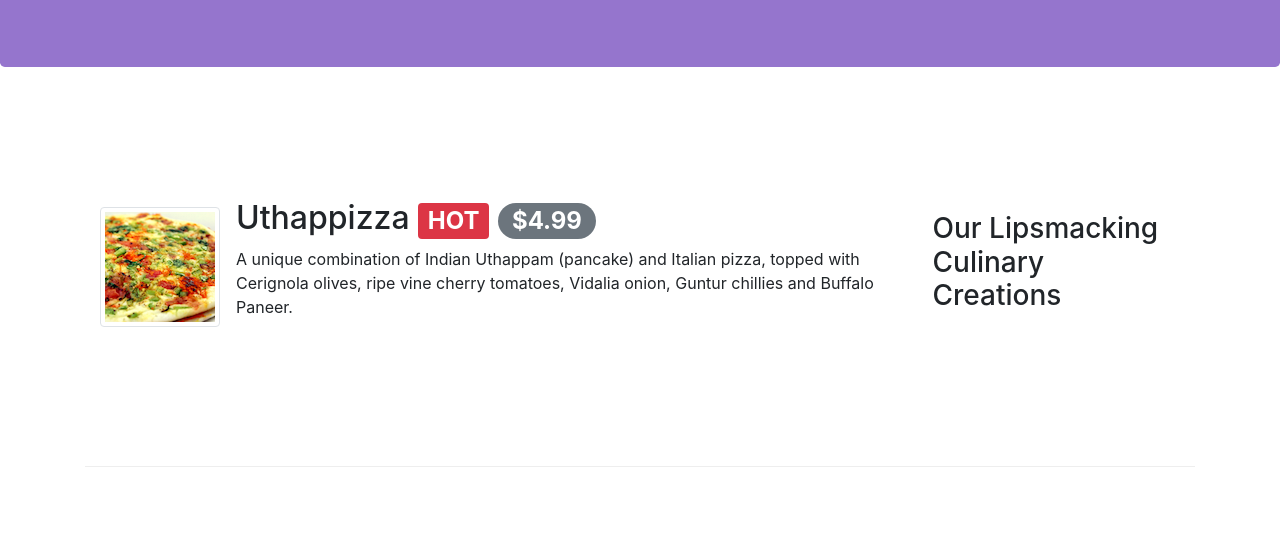
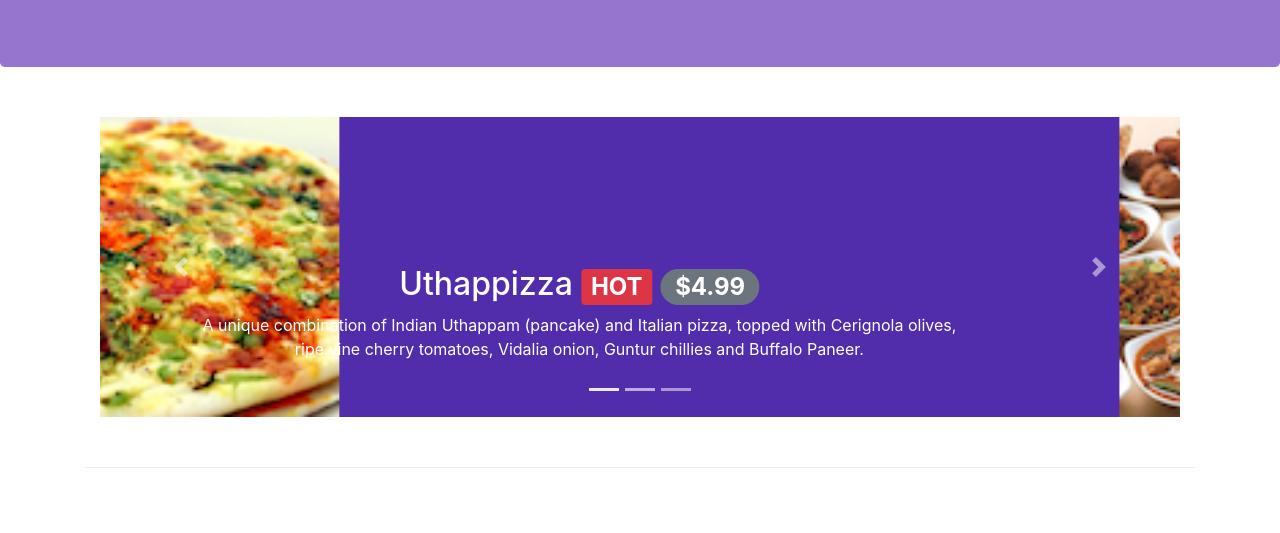
Before and after one commit to dddash11/ConFusion, a website: page index.html in a window 1280 px wide. Shown: the part 267-800 px from the top of the page. Drawn offline with nearby package versions, Linux system fonts and the light colour scheme.

Commit message:
Carousel

```diff
--- a/css/styles.css
+++ b/css/styles.css
@@ -44,3 +44,18 @@ body{
     border-bottom: 1px solid #ddd;
     padding: 10px;
 }
+
+.carousel{
+    background: #512DAB;
+}
+
+.carousel-item{
+    height: 300px;
+}
+
+.carousel-item img{
+    position: absolute;
+    top: 0;
+    left: 0;
+    min-height: 300px;
+}
--- a/index.html
+++ b/index.html
@@ -99,6 +99,52 @@
     </header>
 
     <div class ="container">
+        <div class="row row-content">
+            <div class="col">
+                <div id="mycarousel" class="carousel slide" data-ride="carousel">
+                    <div class="carousel-inner" role="listbox">
+                        <div class="carousel-item active">
+                            <img class="d-block img-fluid" src="img/uthappizza.png" alt="uthappizza">
+                            <div class="carousel-caption d-none d-md-block">
+                                <h2>Uthappizza <span class="badge badge-danger">HOT</span> <span
+                                        class="badge badge-pill badge-secondary">$4.99</span></h2>
+                                <p>A unique combination of Indian Uthappam (pancake) and Italian pizza, topped with Cerignola olives, ripe vine cherry
+                                    tomatoes, Vidalia onion, Guntur chillies and Buffalo Paneer.</p>
+                            </div>
+                        </div>
+                        <div class="carousel-item">
+                            <img class="d-block img-fluid" src="img/buffet.png" alt="buffet">
+                            <div class="carousel-caption d-none d-md-block">
+                                <h2>Weekend Grand Buffet <span class="badge badge-danger">NEW</span></h2>
+                                <p>Featuring mouthwatering combinations with a choice of five different salads, six enticing appetizers, six main
+                                    entrees and five choicest desserts. Free flowing bubbly and soft drinks. All for just $19.99 per person </p>
+                            </div>
+                        </div>
+                        <div class="carousel-item">
+                            <img class="d-block img-fluid" src="img/alberto.png" alt="alberto">
+                            <div class="carousel-caption d-none d-md-block">
+                                <h2>Alberto Somayya</h2>
+                                <h4>Executive Chef</h4>
+                                <p>Award winning three-star Michelin chef with wide International experience having worked closely with whos-who in the
+                                    culinary world, he specializes in creating mouthwatering Indo-Italian fusion experiences. </p>
+                            </div>
+                        </div>
+                    </div>
+                    <ol class="carousel-indicators">
+                        <li data-target="#mycarousel" data-slide-to="0" class="active"></li>
+                        <li data-target="#mycarousel" data-slide-to="1"></li>
+                        <li data-target="#mycarousel" data-slide-to="2"></li>
+                    </ol>
+                    <a class="carousel-control-prev" href="#mycarousel" role="button" data-slide="prev">
+                        <span class="carousel-control-prev-icon"></span>
+                    </a>
+                    <a class="carousel-control-next" href="#mycarousel" role="button" data-slide="next">
+                        <span class="carousel-control-next-icon"></span>
+                    </a>
+                </div>
+            </div>
+        </div>
+
         <div class = "row row-content align-items-center">
             <div class = "col-12 col-sm-4 order-sm-last col-md-3">
                 <h3>Our Lipsmacking Culinary Creations</h3>
```
